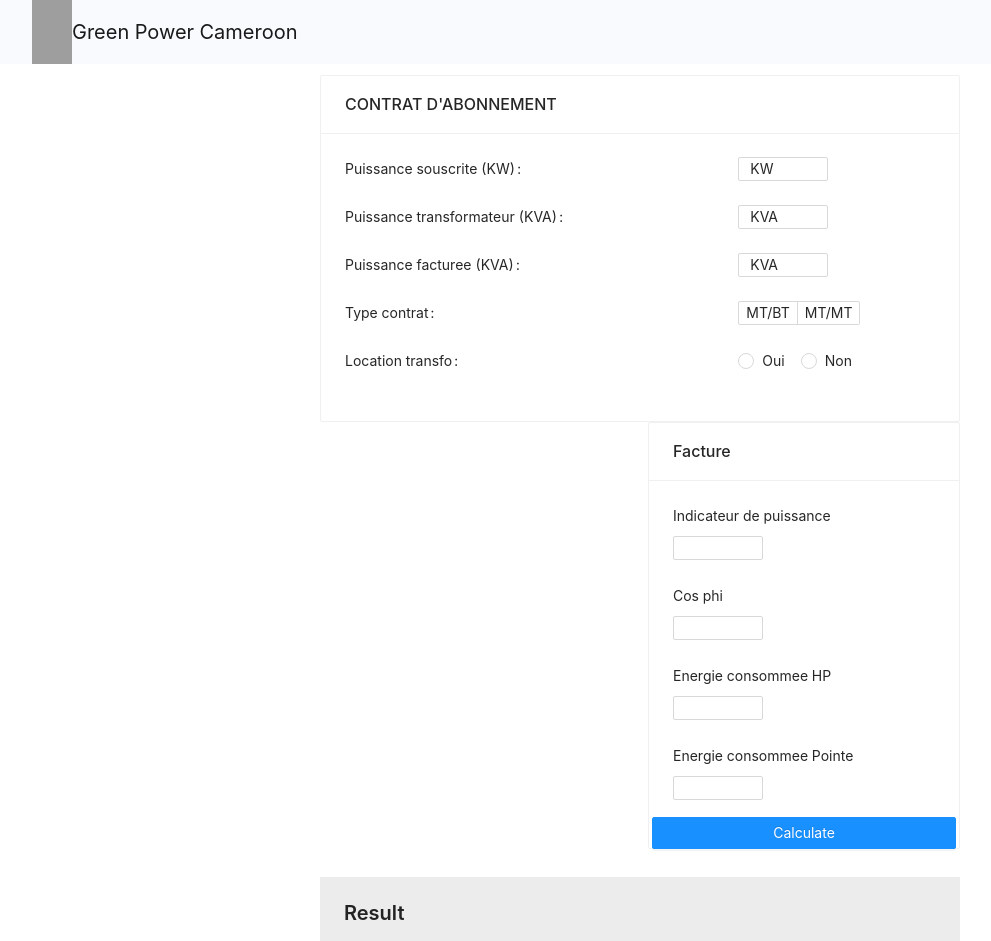
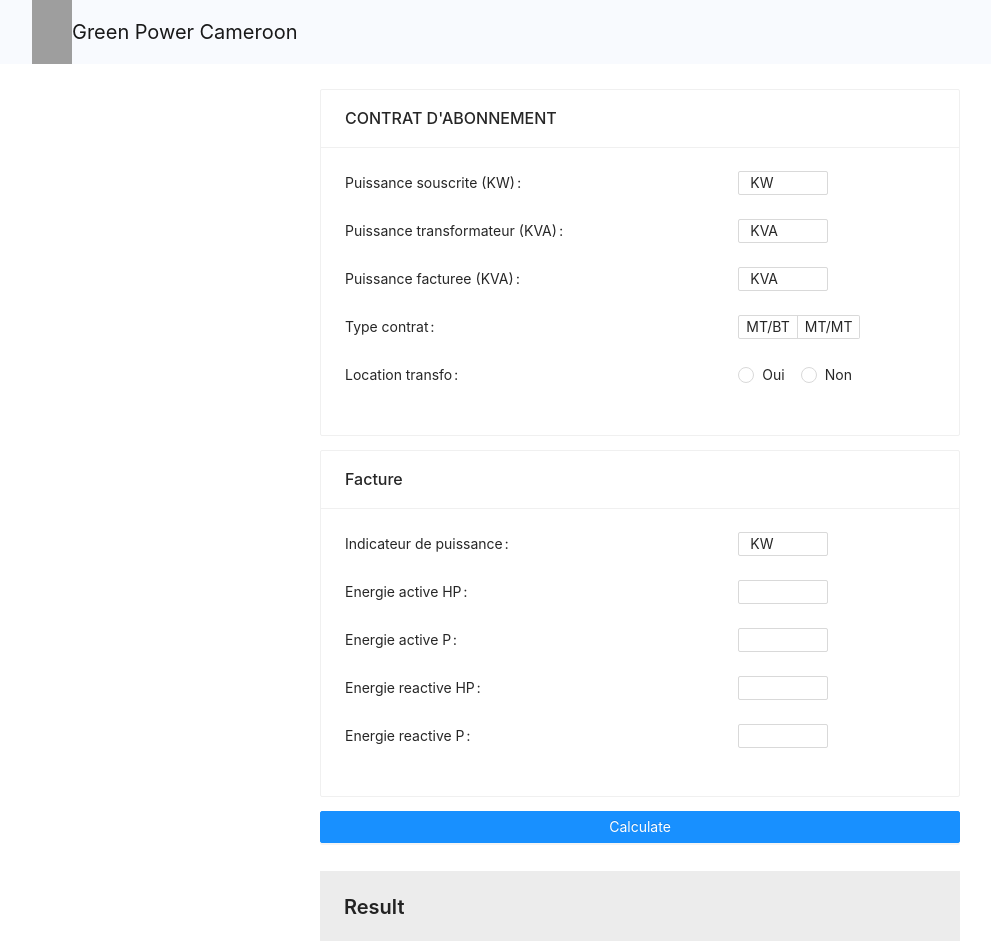
Before and after one commit to maelfosso/green-power, a React (Create React App) app: page / in a window 1280 px wide. Shown: the top 941 px of the page, without its empty margins (0-991 px from the left). Built offline with nearby package versions, Linux system fonts and the light colour scheme; grey boxes are pictures that could not be loaded.

Commit message:
Entry interface is OK

```diff
--- a/src/App.scss
+++ b/src/App.scss
@@ -41,7 +41,6 @@ header {
     .ant-btn{
       border-radius: 32px;
       font-size: 14px;
-      // line-height: 32px;s
       height: 32px;
     }
   }
@@ -54,13 +53,12 @@ header {
 }
 
 .Data-Entry {
+  .ant-card {
+    margin-top: 1em;
+  }
 
   .submit {
-    position: absolute;
-    bottom: 0;
-    left: 0;
-    right: 0;
-    margin: 0 12px;
+    margin-top: 1em;
   }
 }
 
--- a/src/containers/DataEntry.js
+++ b/src/containers/DataEntry.js
@@ -91,31 +91,31 @@ const DataEntry = props => {
           </Form.Item>
         </Form>
       </Card>
-      <Row gutter={[16, 16]} justify="space-between">
-        <Col flex={1} xs={32} sm={32} md={12} lg={12}>
-
-        </Col>
-        <Col flex={1} xs={32} sm={32} md={12} lg={12}>
       <Card title="Facture">
         <Form
+          { ...layout }
+          labelAlign="left"
           name="facture"
           form={factureForm}
-              layout="vertical"
+          layout="horizontal"
           initialValues={{
             size: componentSize,
           }}
           size={componentSize}
         >
           <Form.Item label="Indicateur de puissance" name="ipower">
+            <InputNumber formatter={value => `${value} KW`} parser={value => value.replace(' KW', '')}/>
+          </Form.Item>
+          <Form.Item label="Energie active HP" name="eahp">
             <InputNumber />
           </Form.Item>
-              <Form.Item label="Cos phi" name="cosphi">
+          <Form.Item label="Energie active P" name="eap">
             <InputNumber />
           </Form.Item>
-              <Form.Item label="Energie consommee HP" name="ehp">
+          <Form.Item label="Energie reactive HP" name="erahp">
             <InputNumber />
           </Form.Item>
-              <Form.Item label="Energie consommee Pointe" name="ep">
+          <Form.Item label="Energie reactive P" name="erap">
             <InputNumber />
           </Form.Item>
         </Form>
@@ -123,8 +123,6 @@ const DataEntry = props => {
       <div className="submit">
         <Button type="primary" block onClick={onCalculate}>Calculate</Button>
       </div>
-        </Col>
-      </Row>
     </div>
   );
 };
```
Lines whose indentation alone changed are shown as unchanged.
